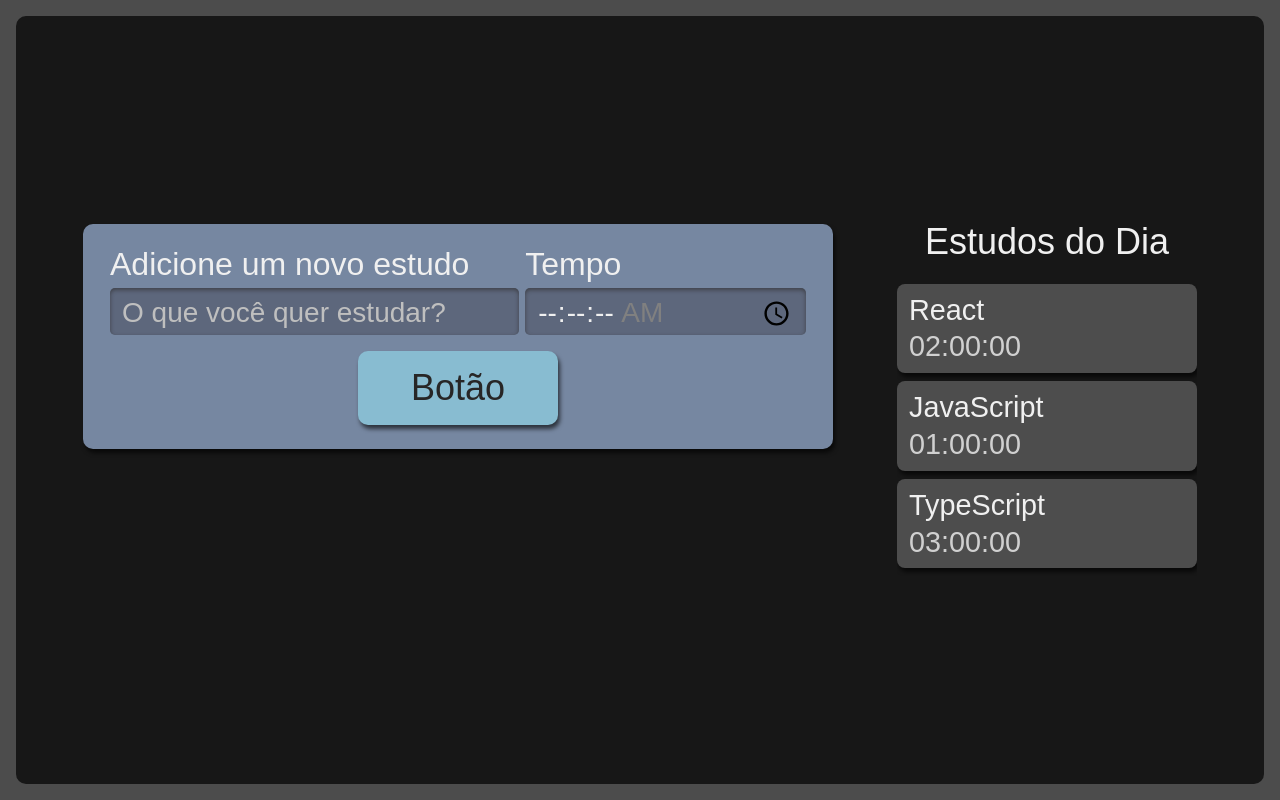
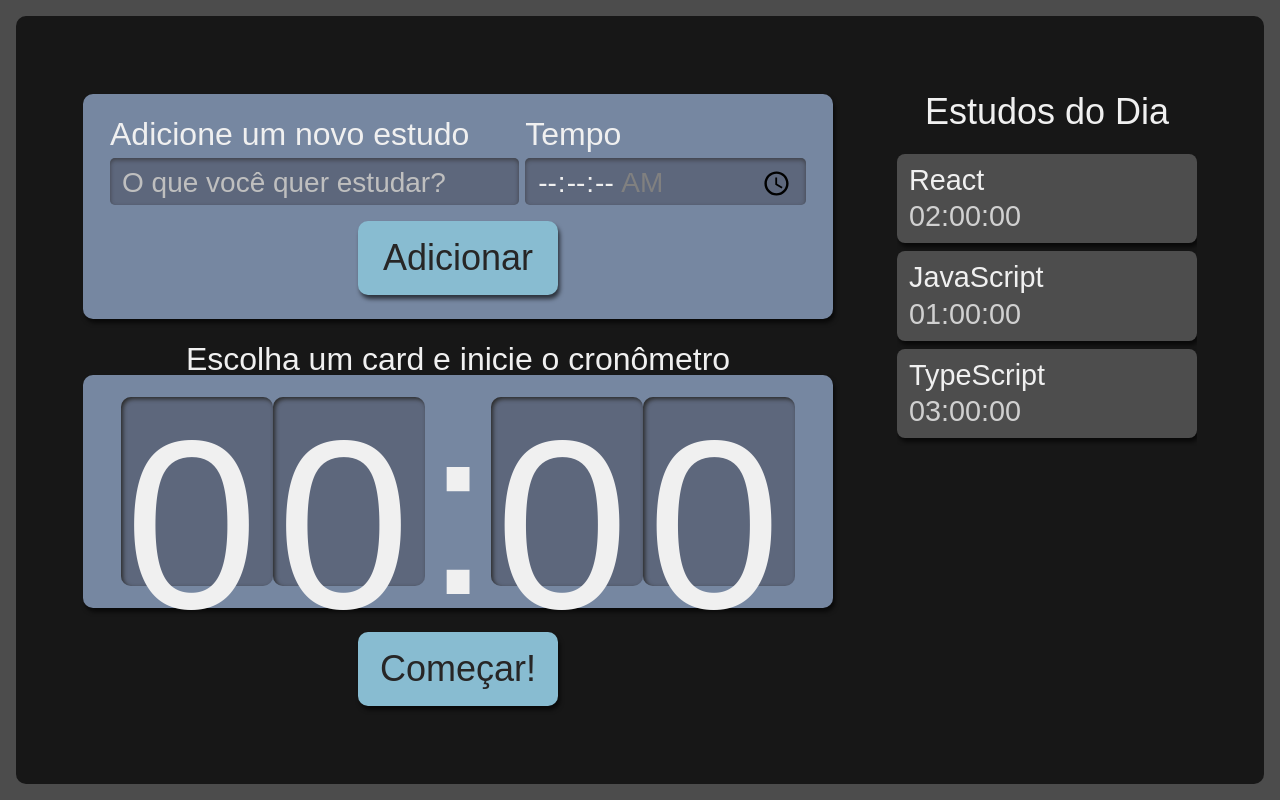
Before and after one commit to engfernandes/task-timer, a React (Create React App) app: page / in a window 1280 px wide. Built offline with nearby package versions, Linux system fonts and the light colour scheme.

Commit message:
Criação e estilização do cronometro

```diff
--- a/src/components/Botao/index.tsx
+++ b/src/components/Botao/index.tsx
@@ -1,11 +1,11 @@
 import React from 'react';
 import style from './botao.module.scss';
 
-class Botao extends React.Component{
+class Botao extends React.Component<{children: React.ReactNode}>{
     render() {
         return(
             <button className={style.botao}>
-                Botão
+                {this.props.children}
             </button>
         )
     }
--- /dev/null
+++ b/src/components/Cronometro/Relogio/index.tsx
@@ -0,0 +1,13 @@
+import style from './relogio.module.scss'
+
+export default function Relogio(){
+    return(
+        <>
+            <span className={style.relogioNumero}>0</span>
+            <span className={style.relogioNumero}>0</span>
+            <span className={style.relogioDivisao}>:</span>
+            <span className={style.relogioNumero}>0</span>
+            <span className={style.relogioNumero}>0</span>
+        </>
+    )
+}
--- /dev/null
+++ b/src/components/Cronometro/Relogio/relogio.module.scss
@@ -0,0 +1,21 @@
+.relogioNumero {
+    background-color: #5D677C;
+    box-shadow: 2px 2px 4px #2B2B2B inset;
+    height: 3.6rem;
+    width: 3rem;
+    padding: 8px 4px;
+    border-radius: 10px;
+
+    @media screen and (min-width:1280px) {
+      height: 10.8rem;
+      width: 9rem;
+    }
+  }
+
+  .relogioDivisao {
+    height: 4.2rem;
+
+    @media screen and (min-width:1280px) {
+      height: 12.6rem;
+    }
+  }
--- /dev/null
+++ b/src/components/Cronometro/cronometro.module.scss
@@ -0,0 +1,59 @@
+.cronometro {
+    display: flex;
+    flex-direction: column;
+    align-items: center;
+    grid-area: cronometro;
+
+    .relogioWrapper {
+      align-items: center;
+      background-color: #7687A1;
+      border-radius: 10px;
+      box-shadow: 2px 4px 4px #0000009F;
+      box-sizing: border-box;
+      display: flex;
+      font-size: 5rem;
+      justify-content: center;
+      margin-bottom: 24px;
+      padding: 16px 12px;
+      width: 100%;
+    }
+
+    .titulo {
+      font-size: 2rem;
+    }
+
+    button {
+      background-color: #88bcd1;
+      border-radius: 10px;
+      box-shadow: 2px 4px 4px #0000009F;
+      color: #272626;
+      cursor: pointer;
+      font-size: 1.25rem;
+      padding: 16px;
+      width: 150px;
+
+      &:active {
+        background-color: #7CA6B7;
+        box-shadow: 2px 2px 4px #0000009F inset;
+        cursor: auto;
+      }
+    }
+
+    @media screen and (min-width:1280px) {
+
+      .relogioWrapper{
+        font-size: 15rem;
+      }
+
+      p {
+        font-size: 2rem;
+      }
+
+      button {
+        grid-column-start: span 2;
+        justify-self: center;
+        width: 200px;
+        font-size: 2.25rem;
+      }
+    }
+  }
--- /dev/null
+++ b/src/components/Cronometro/index.tsx
@@ -0,0 +1,17 @@
+import Botao from '../Botao';
+import Relogio from './Relogio';
+import style from './cronometro.module.scss'
+
+export default function Cronometro() {
+    return(
+        <div className={style.cronometro}>
+            <p className={style.titulo}>Escolha um card e inicie o cronômetro</p>
+            <div className={style.relogioWrapper}>
+                <Relogio/>
+            </div>
+            <Botao>
+                Começar!
+            </Botao>
+        </div>
+    )
+}
--- a/src/components/Formulario/index.tsx
+++ b/src/components/Formulario/index.tsx
@@ -32,7 +32,9 @@
                     required
                     />
                 </div>
-                <Botao/>
+                <Botao>
+                    Adicionar
+                </Botao>
             </form>
         )
     }
--- /dev/null
+++ b/src/components/Lista/Item/index.tsx
@@ -0,0 +1,10 @@
+import style from '../lista.module.scss'
+
+export default function Item({tarefa, tempo}:{tarefa: string, tempo: string}){
+    return (
+        <li className={style.item}>
+            <h3> {tarefa} </h3>
+            <span> {tempo} </span>
+        </li>
+    )
+}
--- a/src/components/Lista/index.tsx
+++ b/src/components/Lista/index.tsx
@@ -1,5 +1,6 @@
 import React from 'react';
 import style from './lista.module.scss';
+import Item from './Item'
 
 function Lista(){
     const tarefas = [{
@@ -17,10 +18,10 @@
             <h2>Estudos do Dia</h2>
             <ul>
                 {tarefas.map((item, index) => (
-                    <li key={index} className={style.item}>
-                        <h3> {item.tarefa} </h3>
-                        <span> {item.tempo} </span>
-                    </li>
+                    <Item
+                        key={index}
+                        {...item}
+                    />
                 ))}
             </ul>
         </aside>
--- a/src/pages/App.tsx
+++ b/src/pages/App.tsx
@@ -1,4 +1,5 @@
 import React from 'react';
+import Cronometro from '../components/Cronometro';
 import Formulario from '../components/Formulario';
 import Lista from '../components/Lista';
 import style from './app.module.scss';
@@ -8,6 +9,7 @@
     <div className={style.AppStyle}>
       <Formulario/>
       <Lista/>
+      <Cronometro/>
     </div>
   );
 }
```
